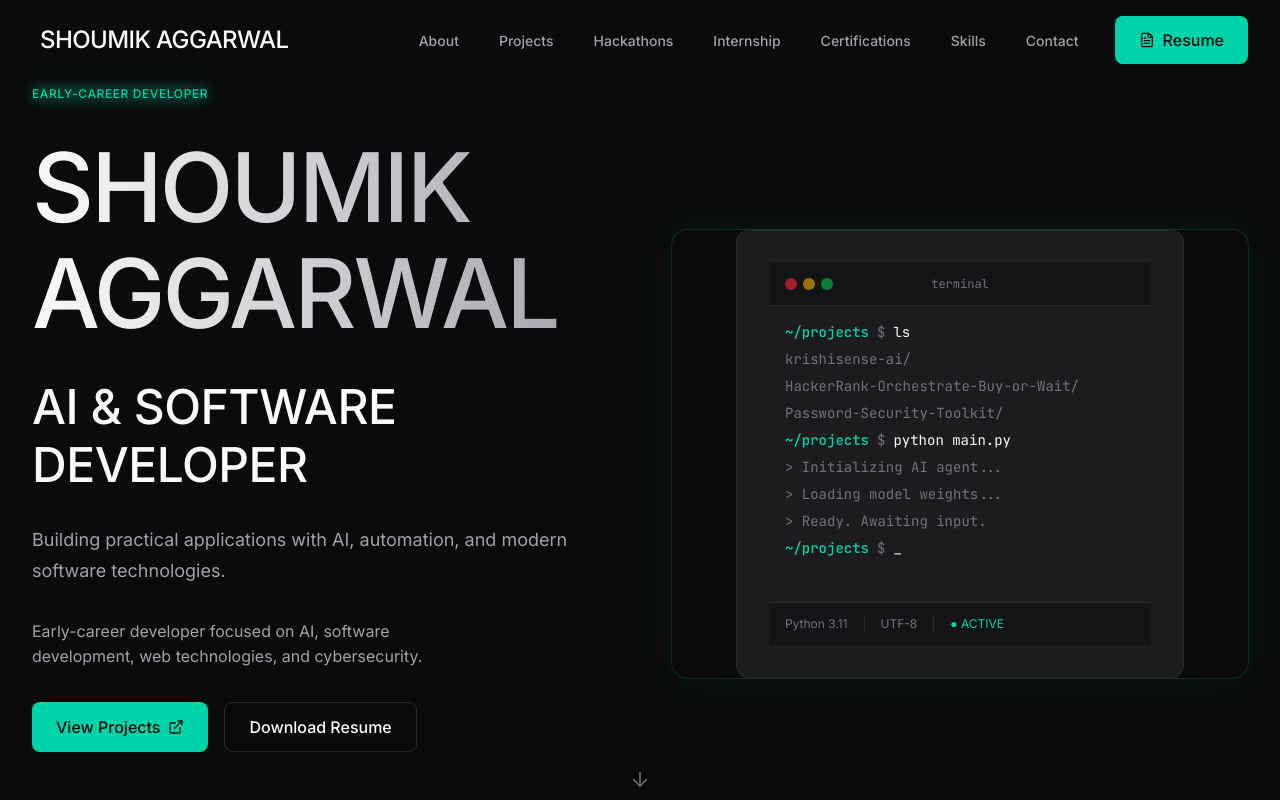
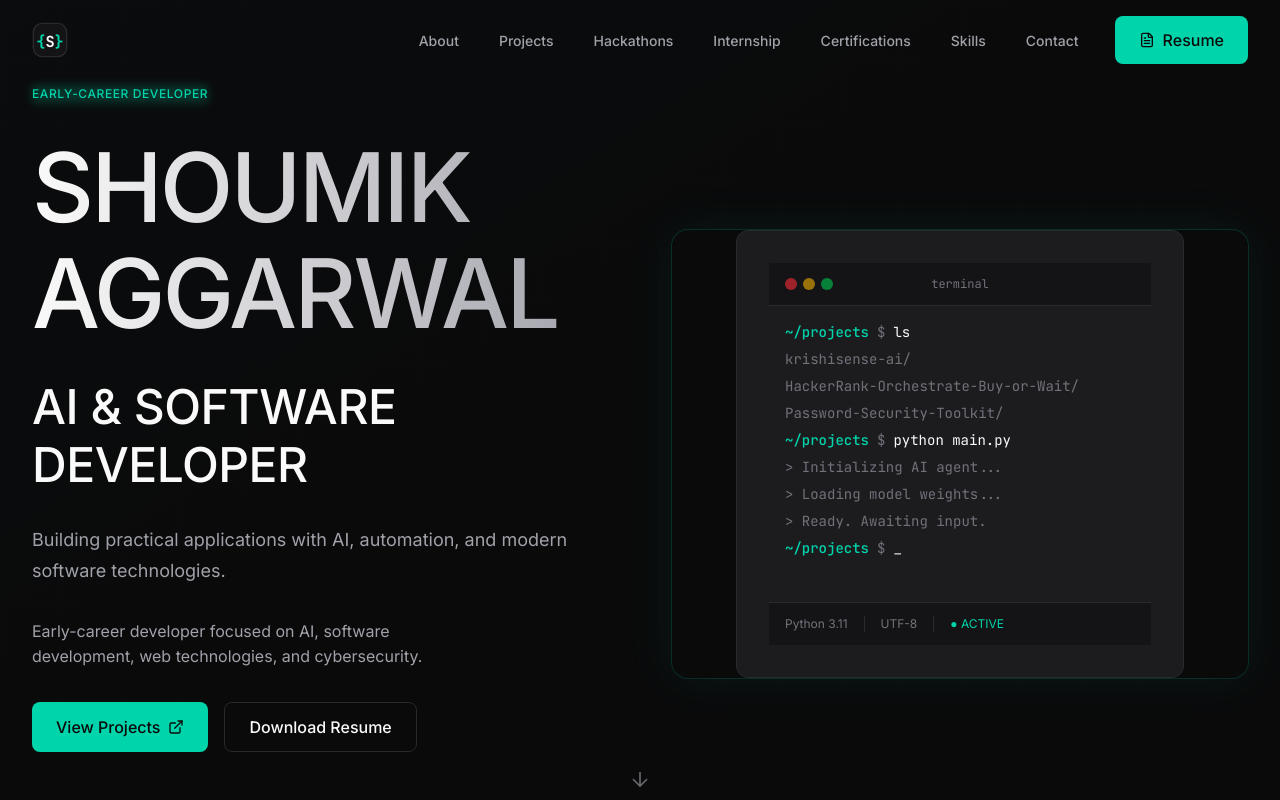
Before and after one commit to shoumik4571/PORTFOLIO, a Next.js app: page / in a window 1280 px wide. Shown: the top 800 px of the page. Built offline with nearby package versions, Linux system fonts and the light colour scheme.

Commit message:
Brand navbar with {S} code logo; match favicon

```diff
--- /dev/null
+++ b/src/components/Logo.tsx
@@ -0,0 +1,35 @@
+export function Logo({ className = 'w-9 h-9', ...props }: React.SVGProps<SVGSVGElement>) {
+  return (
+    <svg
+      viewBox="0 0 40 40"
+      fill="none"
+      className={className}
+      role="img"
+      aria-label="Shoumik Aggarwal — home"
+      {...props}
+    >
+      <rect
+        x="1.5"
+        y="1.5"
+        width="37"
+        height="37"
+        rx="10"
+        fill="#141416"
+        stroke="#2a2a2d"
+        strokeWidth="1.5"
+      />
+      <text
+        x="20"
+        y="27.5"
+        textAnchor="middle"
+        fontFamily="'JetBrains Mono', ui-monospace, monospace"
+        fontSize="17"
+        fontWeight="700"
+      >
+        <tspan fill="#00d4aa">{'{'}</tspan>
+        <tspan fill="#fafafa">S</tspan>
+        <tspan fill="#00d4aa">{'}'}</tspan>
+      </text>
+    </svg>
+  );
+}
--- a/src/components/Navbar.tsx
+++ b/src/components/Navbar.tsx
@@ -3,6 +3,7 @@
 import { useState, useEffect, useCallback } from 'react';
 import { motion, AnimatePresence } from 'framer-motion';
 import { Menu, X, FileText } from 'lucide-react';
+import { Logo } from './Logo';
 import { cn } from '@/lib/utils';
 
 const navItems = [
@@ -43,10 +44,10 @@ export function Navbar() {
       <nav className="container-custom h-full flex items-center justify-between" aria-label="Main navigation">
         <a
           href="#"
-          className="text-heading-sm font-medium tracking-tight text-textPrimary hover:text-accent transition-colors duration-fast focus-visible:outline-none focus-visible:ring-2 focus-visible:ring-accent focus-visible:ring-offset-2 focus-visible:ring-offset-background rounded-md px-2 py-1"
+          className="rounded-lg transition-transform duration-fast hover:scale-105 focus-visible:outline-none focus-visible:ring-2 focus-visible:ring-accent focus-visible:ring-offset-2 focus-visible:ring-offset-background"
           aria-label="Shoumik Aggarwal - Home"
         >
-          SHOUMIK AGGARWAL
+          <Logo className="w-9 h-9" />
         </a>
 
         <div className="hidden lg:flex items-center gap-8">
```
Also changed, not shown: public/favicon.svg, 1 other file (tests, documents, lock files or other folders).
